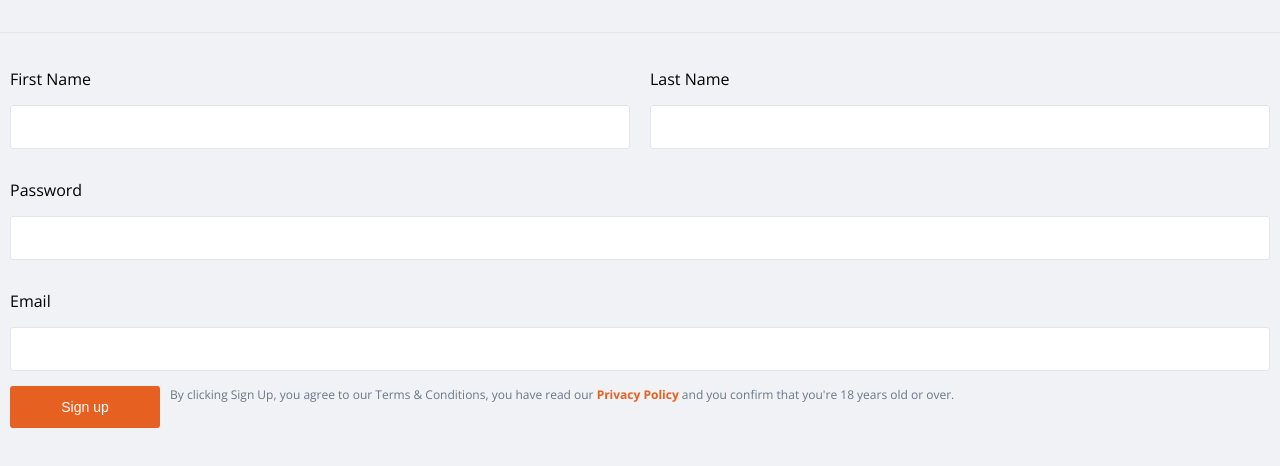
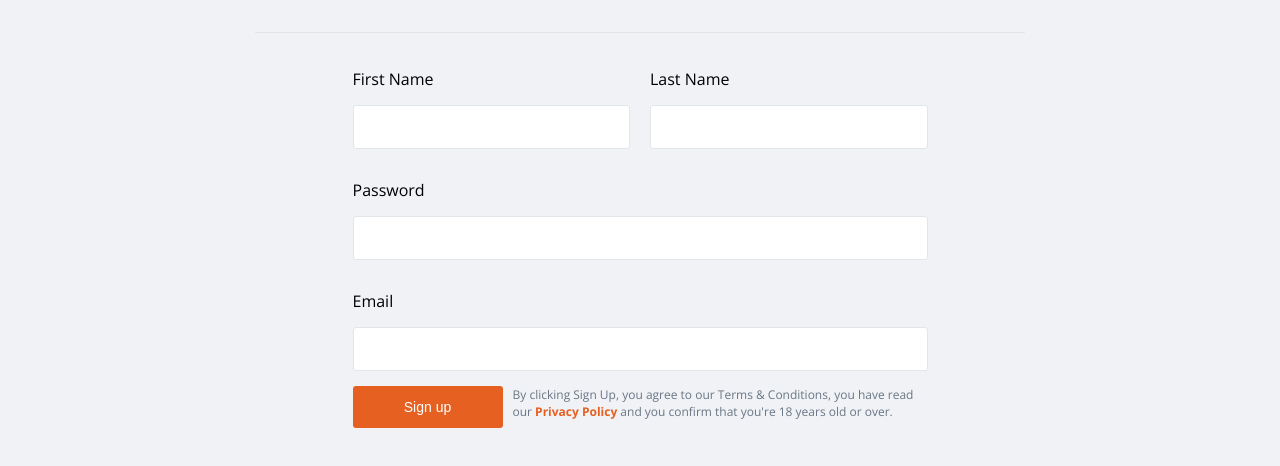
Before and after one commit to echee/form-example, a website: page src/html/index.html in a window 1280 px wide. Shown: the part 148-614 px from the top of the page. Drawn offline with nearby package versions, Linux system fonts and the light colour scheme; files that its build step writes are made by us from their sources.

Commit message:
adding max container widths

```diff
--- a/src/css/_forms.scss
+++ b/src/css/_forms.scss
@@ -7,9 +7,13 @@
 
 
 .form-container {
+  max-width: 770px;
+  width: 100%;
   margin: 0 auto;
   form {
+    max-width: 595px;
     margin: 0 auto;
+    width: 100%;
   }
 }
 
```
